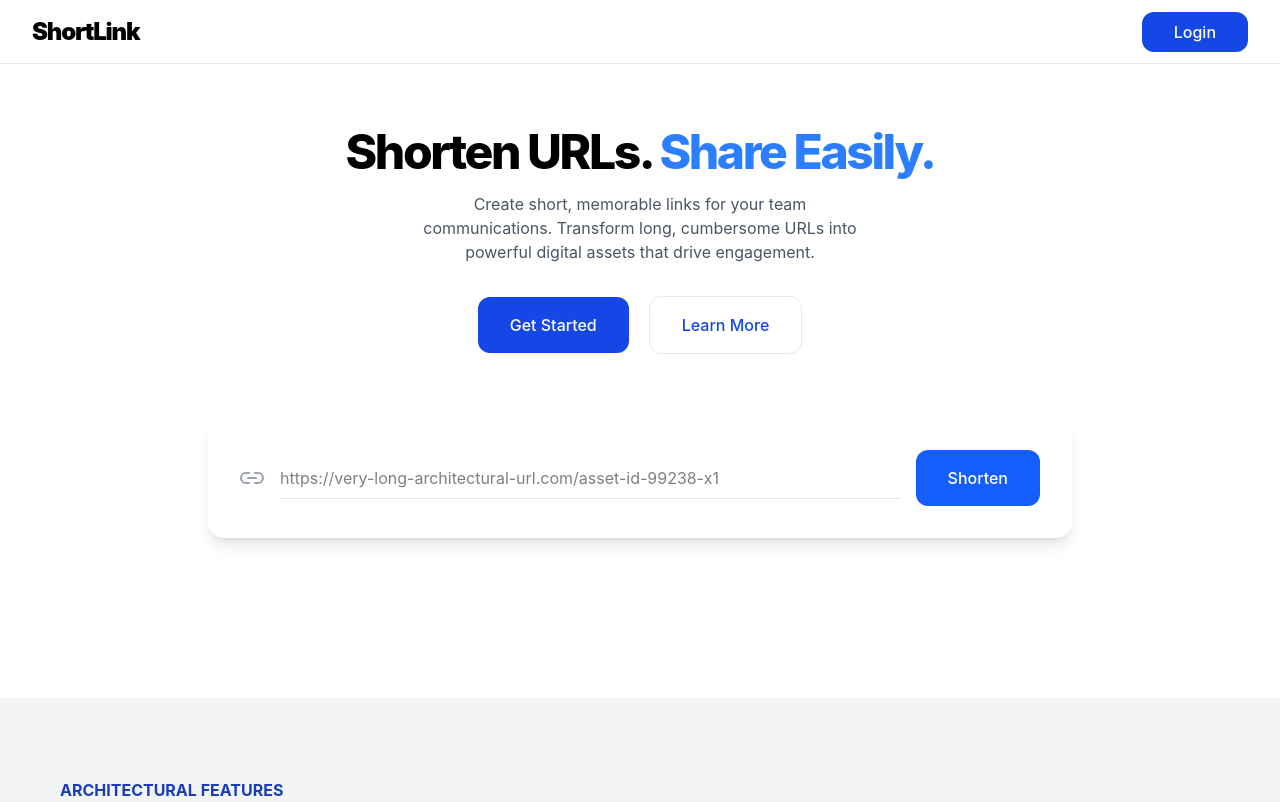
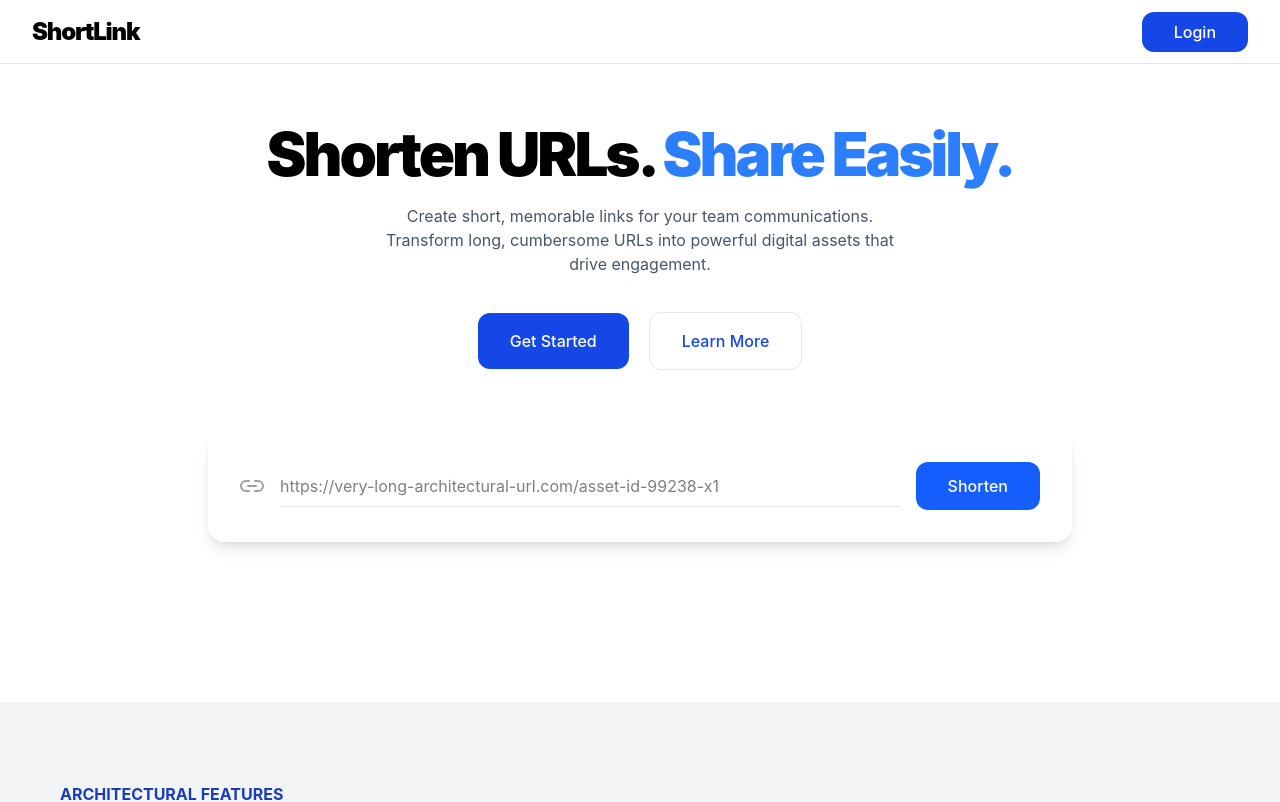
Before and after one commit to murashi19/koda-b8-phase3-frontend, a React app: page /home in a window 1280 px wide. Shown: the top 802 px of the page. Built offline with nearby package versions, Linux system fonts and the light colour scheme; the HTML template or start-up script is replaced by a standard one.

Commit message:
style: fixing style

```diff
--- a/src/pages/LandingPage.jsx
+++ b/src/pages/LandingPage.jsx
@@ -24,11 +24,11 @@ const LandingPage = () => {
       <main>
         <section className="max-w-4xl mx-auto px-4 mb-40">
           {/* Hero */}
-          <div className="flex flex-col items-center text-center gap-4 py-16">
-            <h1 className="text-5xl font-extrabold tracking-tighter">
+          <div className="flex flex-col items-center text-center gap-5 py-15">
+            <h1 className="text-6xl font-black tracking-tighter">
               Shorten URLs. <span className="text-blue-500">Share Easily.</span>
             </h1>
-            <p className="max-w-md text-gray-600">
+            <p className="max-w-lg text-gray-600">
               Create short, memorable links for your team communications.
               Transform long, cumbersome URLs into powerful digital assets that
               drive engagement.
@@ -66,7 +66,7 @@ const LandingPage = () => {
               />
               <button
                 type="submit"
-                className="px-8 py-4 rounded-xl bg-blue-600 text-white text-center font-medium hover:bg-blue-700 transition shrink-0"
+                className="px-8 py-3 rounded-xl bg-blue-600 text-white text-center font-medium hover:bg-blue-700 transition shrink-0"
               >
                 Shorten
               </button>
--- a/src/pages/Login.jsx
+++ b/src/pages/Login.jsx
@@ -65,7 +65,7 @@ function Login() {
           <div className="flex flex-col justify-center items-center mb-1">
             <Link
               to={"/home"}
-              className="text-2xl sm:text-3xl lg:text-2xl font-bold mb-1"
+              className="text-2xl sm:text-3xl lg:text-2xl font-black mb-1 tracking-tighter"
             >
               ShortLink
             </Link>
@@ -145,7 +145,7 @@ function Login() {
             {/* Submit */}
             <button
               type="submit"
-              className="w-full flex items-center justify-center gap-2 bg-blue-600 hover:bg-blue-700 active:bg-blue-800 text-white rounded-xl py-3 font-medium transition-colors mt-1"
+              className="w-full flex items-center justify-center gap-2 bg-blue-600 hover:bg-blue-700 active:bg-blue-800 text-white rounded-xl py-2 font-medium transition-colors mt-1"
             >
               Log In
               <FaArrowRight className="w-4 h-4" />
--- a/src/pages/Register.jsx
+++ b/src/pages/Register.jsx
@@ -9,7 +9,7 @@ import api from "../lib/axios";
 
 import { PiEyeBold, PiEyeClosed } from "react-icons/pi";
 import { FaArrowRight, FaLock } from "react-icons/fa";
-import { MdOutlineEmail } from "react-icons/md";
+import { MdLink, MdOutlineEmail } from "react-icons/md";
 
 const registerSchema = yup.object({
   email: yup
@@ -74,6 +74,9 @@ function Register() {
         <div className="w-full max-w-sm flex flex-col gap-6">
           {/* Heading */}
           <div className="flex flex-col justify-center items-center mb-1">
+            <div className="rounded-full bg-[#DBE1FF] flex items-center justify-center py-1 px-2 mb-5">
+              <MdLink className="w-6 h-6 text-[#004AC6]" />
+            </div>
             <h2 className="text-2xl sm:text-3xl lg:text-2xl font-bold mb-1">
               Create Account
             </h2>
@@ -184,7 +187,7 @@ function Register() {
             {/* Submit */}
             <button
               type="submit"
-              className="w-full flex items-center justify-center gap-2 bg-blue-600 hover:bg-blue-700 active:bg-blue-800 text-white rounded-xl py-3 font-medium transition-colors mt-1"
+              className="w-full flex items-center justify-center gap-2 bg-blue-600 hover:bg-blue-700 active:bg-blue-800 text-white rounded-xl py-2 font-medium transition-colors mt-1"
             >
               Sign Up
               <FaArrowRight className="w-4 h-4" />
```
